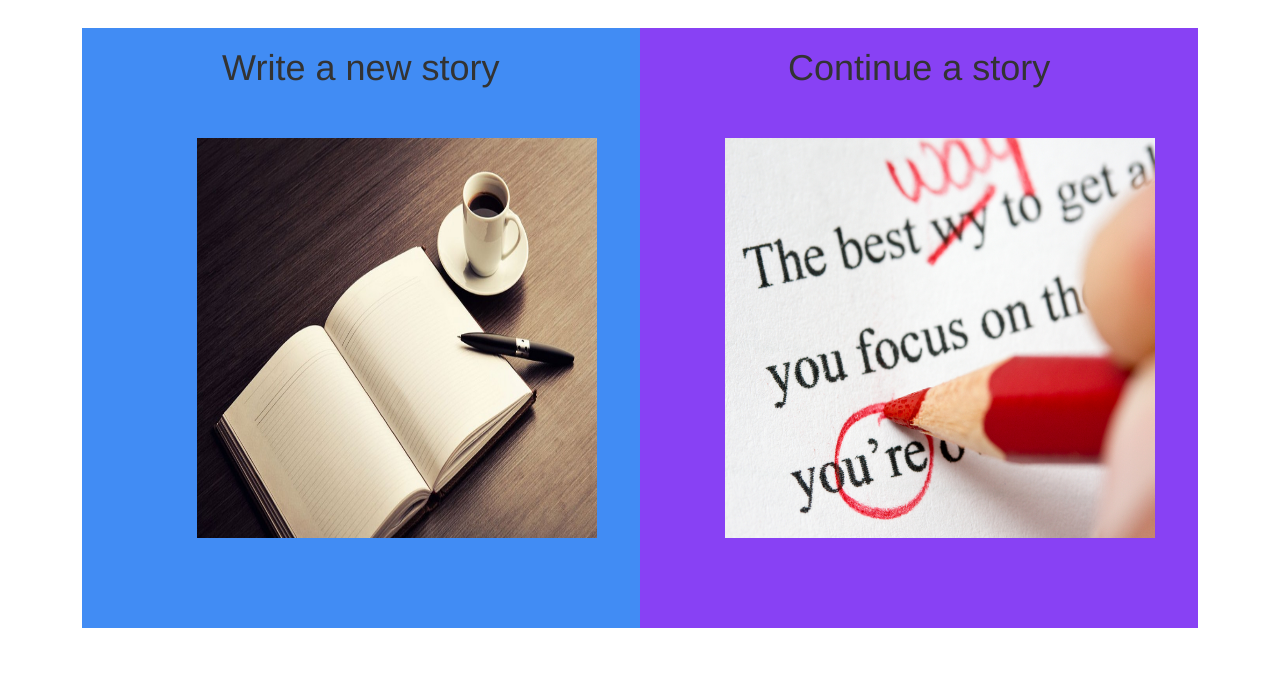
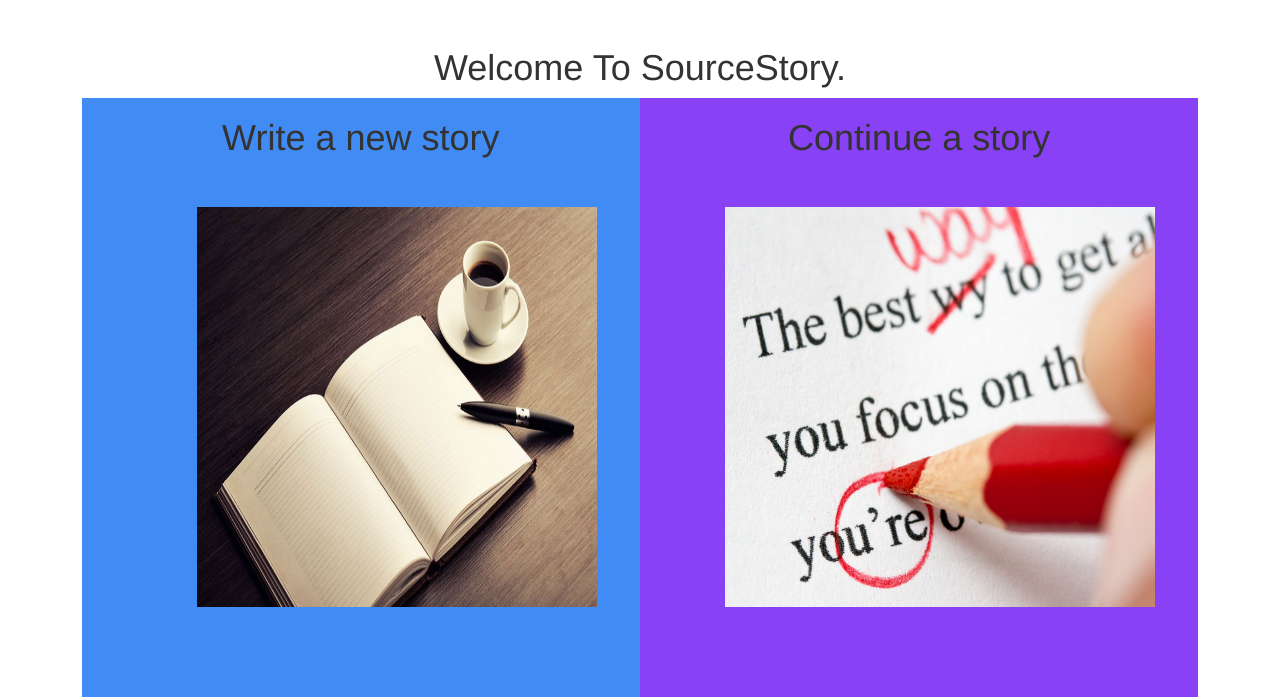
Before and after one commit to MobileCrowdsourcing/mysite, a Django app: page / in a window 1280 px wide; the page is wider, and only the part inside the window is pictured. Shown: the part 92-789 px from the top of that part. Run offline with Django 3.2, Linux system fonts and the light colour scheme; some libraries are stand-ins or nearby versions; some web fonts are replaced.

Commit message:
Added title

```diff
--- a/polls/templates/polls/base.html
+++ b/polls/templates/polls/base.html
@@ -2,7 +2,7 @@
 <html>
 {% load static %}
 <head>
-    <title>Login</title>
+    <title>SourceStory</title>
     <meta charset="UTF-8">
     <link href="{% static 'polls/bower_components/bootstrap/dist/css/bootstrap.min.css'%}" rel="stylesheet">
             <link href="{% static 'polls/bower_components/bootstrap/dist/css/bootstrap-theme.min.css' %}" rel="stylesheet">
--- a/polls/templates/polls/home.html
+++ b/polls/templates/polls/home.html
@@ -11,7 +11,11 @@
 		</p>
 	</div>
 
-
+	<div style="text-align: center">
+		<h1>
+			Welcome To SourceStory.
+		</h1>
+	</div>
 	<div class="col-sm-1">
 	</div>
 	<div class="col-sm-5" id="block1">
--- a/polls/views.py
+++ b/polls/views.py
@@ -59,7 +59,9 @@ def index(request):
 
 # home page
 def home_page(request):
-	return render(request, 'polls/home.html')
+	return render(request, 'polls/home.html', {
+		'user_log': request.user.is_authenticated,
+		})
 
 
 def login_user(request):
@@ -71,7 +73,7 @@ def login_user(request):
 		user = authenticate(username=username, password=password)
 		if user is not None:
 			login(request, user)
-			return HttpResponseRedirect(reverse('polls:index'))
+			return HttpResponseRedirect(reverse('home'))
 		else:
 			return render(request, 'polls/login.html', {
 				'error_message' : 'Username / Password incorrect'
```
Also changed, not shown: db.sqlite3.
